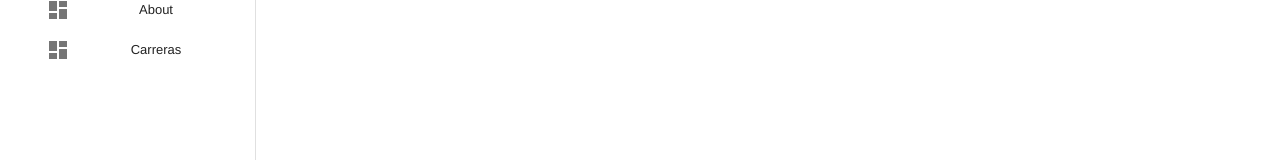
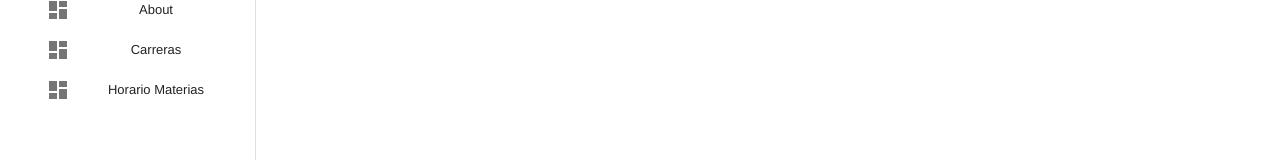
Before and after one commit to alejandroTelmo/aulas2023, a Vue app in the folder frontend/: page / in a window 1280 px wide. Shown: the part 156-316 px from the top of the page. Built offline with nearby package versions, Linux system fonts and the light colour scheme.

Commit message:
Se agrego al mainMenu el acceso al listado de HorarioMaterias.

```diff
--- a/frontend/src/components/MainMenu.vue
+++ b/frontend/src/components/MainMenu.vue
@@ -40,6 +40,7 @@ export default {
       { title: "Home", icon: "mdi-view-dashboard", to: "/home" },
       { title: "About", icon: "mdi-view-dashboard", to: "/about" },
       { title: "Carreras", icon: "mdi-view-dashboard", to: "/carreras" },
+      { title: "Horario Materias", icon: "mdi-view-dashboard", to: "/horarioMaterias" },
     ],
   }),
   mounted() {},
```
